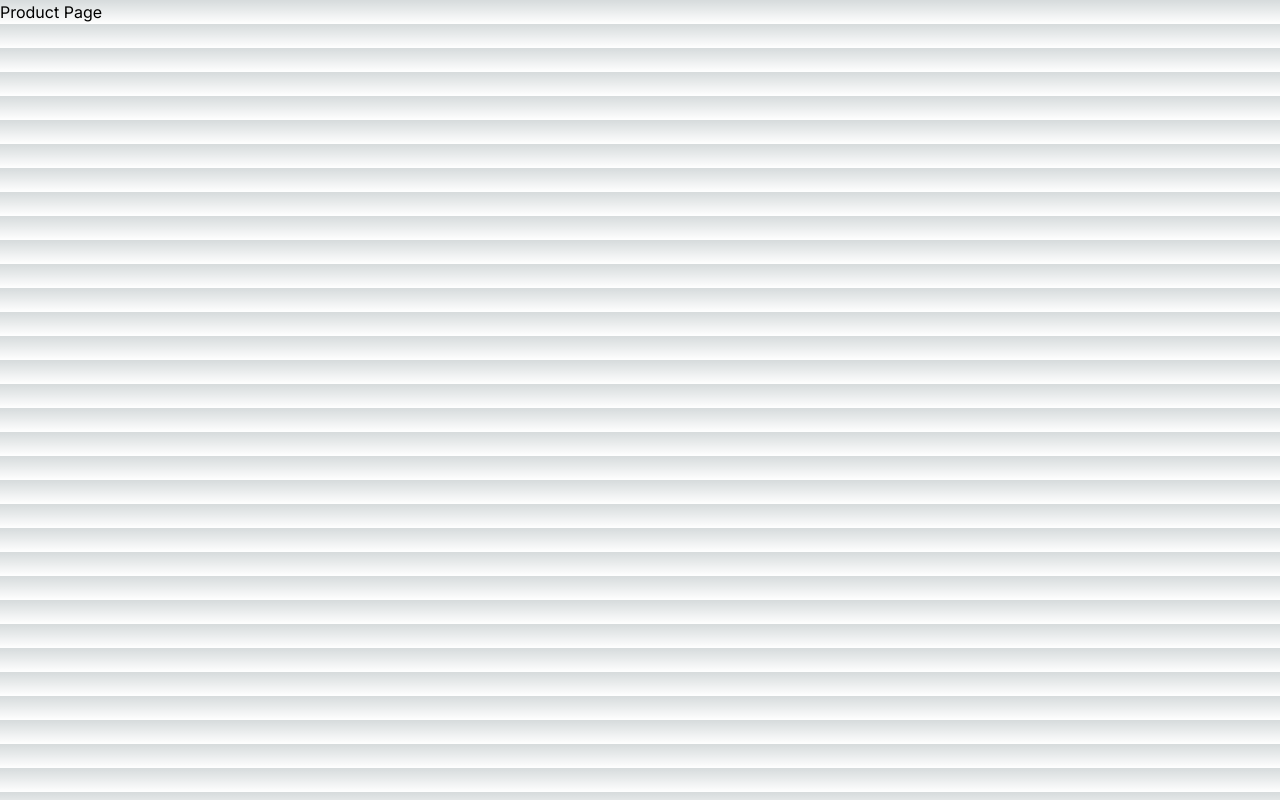
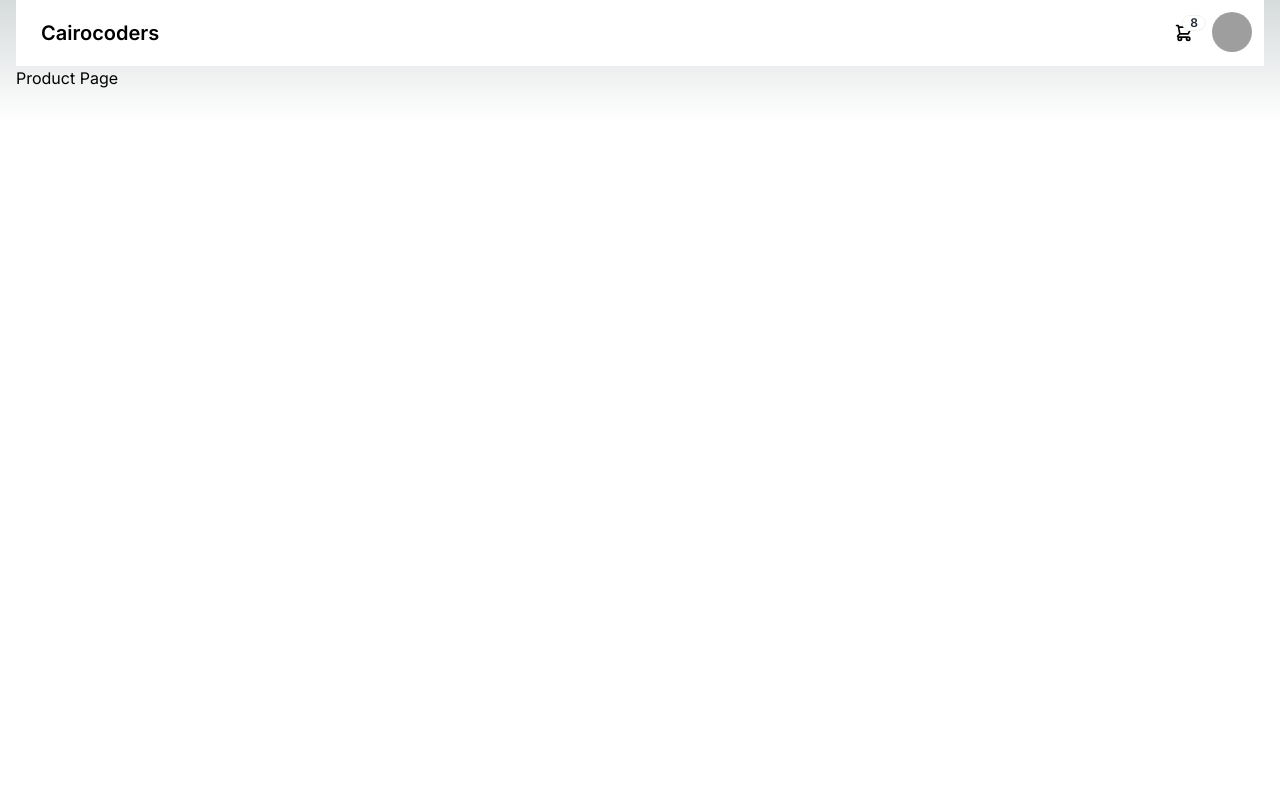
Before and after one commit to Vishnuka084/Unwir_dev---full-stack-development_Assessment, a Next.js app: page /products in a window 1280 px wide. Built offline with nearby package versions, Linux system fonts and the light colour scheme; grey boxes are pictures that could not be loaded.

Commit message:
add daisy ui  set up nav bar

```diff
--- a/app/layout.js
+++ b/app/layout.js
@@ -1,5 +1,6 @@
 import { Inter } from "next/font/google";
 import "./globals.css";
+import Navbar from "@/components/Navbar";
 
 const inter = Inter({ subsets: ["latin"] });
 
@@ -11,7 +12,12 @@ export const metadata = {
 export default function RootLayout({ children }) {
   return (
     <html lang="en">
-      <body className={inter.className}>{children}</body>
+      <body className={inter.className}>
+        <div className="container mx-auto px-4">
+          <Navbar />
+          <div className="pb-8">{children}</div>
+        </div>
+      </body>
     </html>
-  );
+  )
 }
--- /dev/null
+++ b/components/Navbar.jsx
@@ -0,0 +1,47 @@
+import Link from "next/link";
+
+export default function Navbar() {
+    return (
+        <div className="navbar bg-base-100">
+        <div className="flex-1">
+            <a className="btn btn-ghost text-xl">Cairocoders</a>
+        </div>
+        <div className="flex-none">
+            <div className="dropdown dropdown-end">
+            <div tabIndex={0} role="button" className="btn btn-ghost btn-circle">
+                <div className="indicator">
+                <svg xmlns="http://www.w3.org/2000/svg" className="h-5 w-5" fill="none" viewBox="0 0 24 24" stroke="currentColor"><path strokeLinecap="round" strokeLinejoin="round" strokeWidth="2" d="M3 3h2l.4 2M7 13h10l4-8H5.4M7 13L5.4 5M7 13l-2.293 2.293c-.63.63-.184 1.707.707 1.707H17m0 0a2 2 0 100 4 2 2 0 000-4zm-8 2a2 2 0 11-4 0 2 2 0 014 0z" /></svg>
+                <span className="badge badge-sm indicator-item">8</span>
+                </div>
+            </div>
+            <div tabIndex={0} className="mt-3 z-[1] card card-compact dropdown-content w-52 bg-base-100 shadow">
+                <div className="card-body">
+                <span className="font-bold text-lg">8 Items</span>
+                <span className="text-info">Subtotal: $999</span>
+                <div className="card-actions">
+                    <button className="btn btn-primary btn-block">View cart</button>
+                </div>
+                </div>
+            </div>
+            </div>
+            <div className="dropdown dropdown-end">
+            <div tabIndex={0} role="button" className="btn btn-ghost btn-circle avatar">
+                <div className="w-10 rounded-full">
+                <img alt="Tailwind CSS Navbar component" src="https://daisyui.com/images/stock/photo-1534528741775-53994a69daeb.jpg" />
+                </div>
+            </div>
+            <ul tabIndex={0} className="menu menu-sm dropdown-content mt-3 z-[1] p-2 shadow bg-base-100 rounded-box w-52">
+                <li>
+                <a className="justify-between">
+                    Profile
+                    <span className="badge">New</span>
+                </a>
+                </li>
+                <li><a>Settings</a></li>
+                <li><a>Logout</a></li>
+            </ul>
+            </div>
+        </div>
+        </div>
+    );
+}
--- a/tailwind.config.js
+++ b/tailwind.config.js
@@ -14,5 +14,5 @@ module.exports = {
       },
     },
   },
-  plugins: [],
+  plugins: [require('daisyui')],
 };
```
Also changed, not shown: package.json (+6 -5 lines), 1 other file (tests, documents, lock files or other folders).
